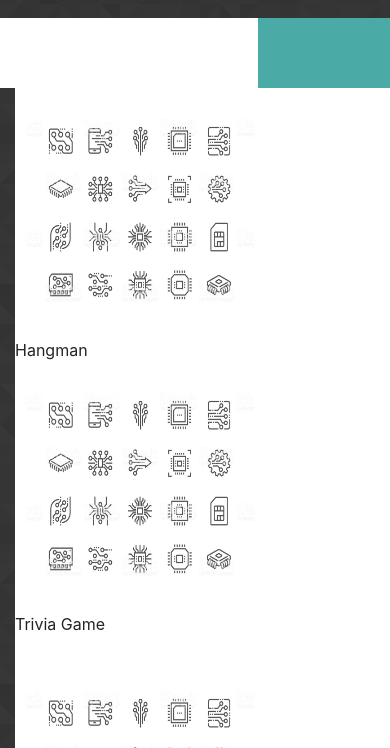
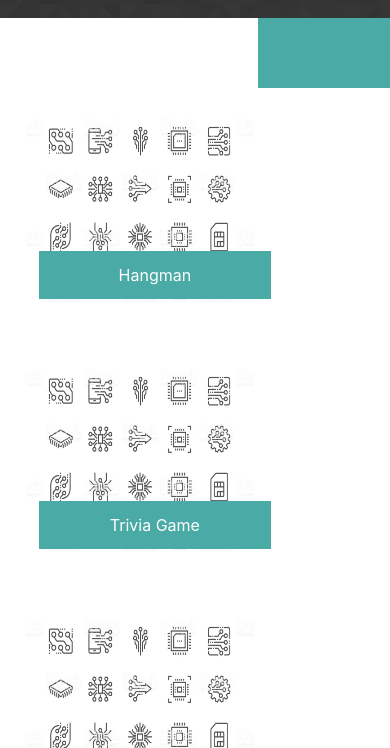
Before and after one commit to JGABREU2145/homework-2, a plain HTML site: page portfolio.html in a window 390 px wide. Shown: the part 96-844 px from the top of the page. Drawn offline with nearby package versions, Linux system fonts and the light colour scheme.

Commit message:
Portfolio done, need to make responsive

```diff
--- a/portfolio.html
+++ b/portfolio.html
@@ -33,6 +33,16 @@
         width: 250px;
         height: 250px;
         padding: 10PX
+        }
+        .text-block {
+        position: absolute;
+        top: 65%;
+        left: 9%;
+        width: 232px;
+        background-color: #4aaaa5;
+        color: white;
+        padding: 12px;
+        text-align: center;
         }
     </style>
 
@@ -72,14 +82,17 @@
      <div class="mx-auto" style="width: 960px;" id="back">
 
         <div class="row" id="back" >
+
             <div class="col-4" class="mx-auto" style="width: 100px;" ></div>
+
                     <div class="row"></div>
                     <div class="col-6" id="namebox" id="back">
                         <h2>Portfolio</h2>
                     </div>
             </div>
 
-                            <div class="row">
+                    <div class="row" id="back">
+
                         <div class="col-6"><img rel="portfolio1" src="assets/images/p2.jpg" class="pimg">
                             <div class="text-block">Hangman</div>
                         </div>
@@ -91,7 +104,7 @@
                         </div>
                     </div>
 
-                            <div class="row">
+                    <div class="row" id="back">
 
                         <div class="col-6"><img rel="portfolio3" src="assets/images/p2.jpg" class="pimg">
                             <div class="text-block">Trivia Game</div>
@@ -103,12 +116,13 @@
                             </div>
                         </div>
                     </div>
-                            <div class="row">
-                                <div >
+
+                    <div class="row" id="back">
+
                             <div class="col-6"><img rel="portfolio5" src="assets/images/p2.jpg" class="pimg">
                                 <div class="text-block">Rock Paper Scissors</div>
                             </div>
-                                </div>
+
                     </div>
 
 
```
Also changed, not shown: contact.html (+19 -0 lines). Lines whose indentation alone changed are shown as unchanged.
